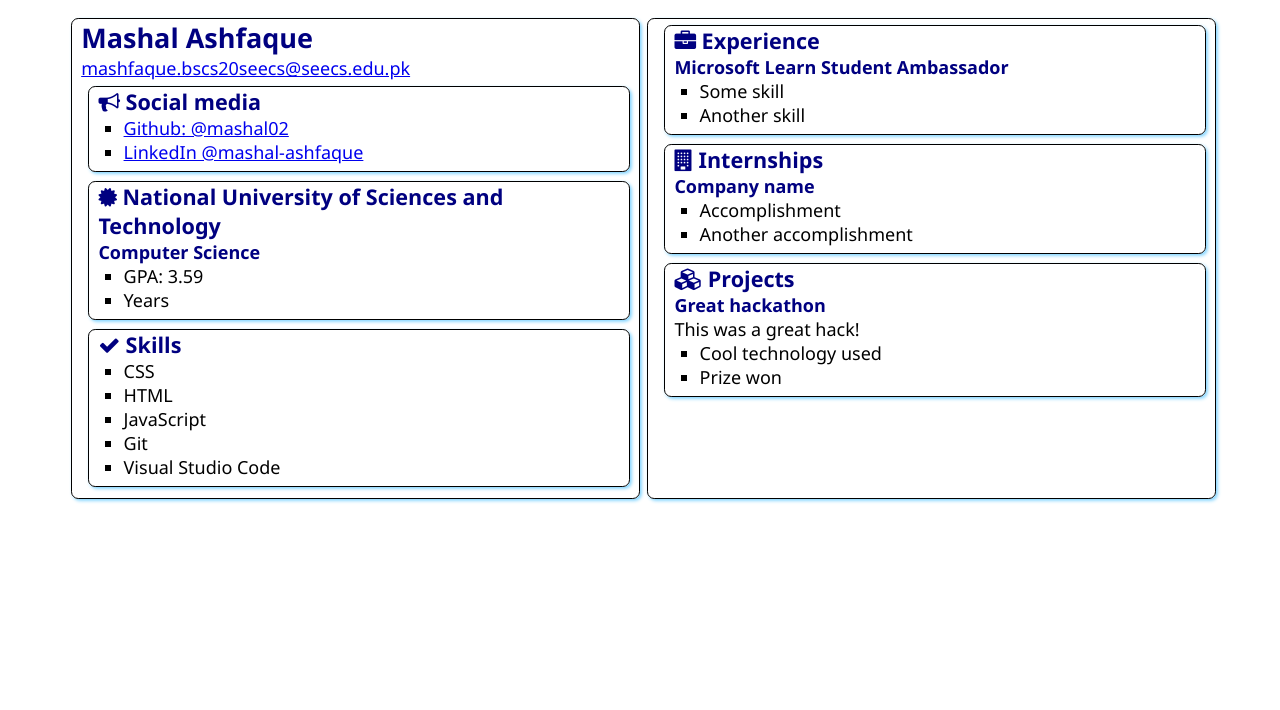
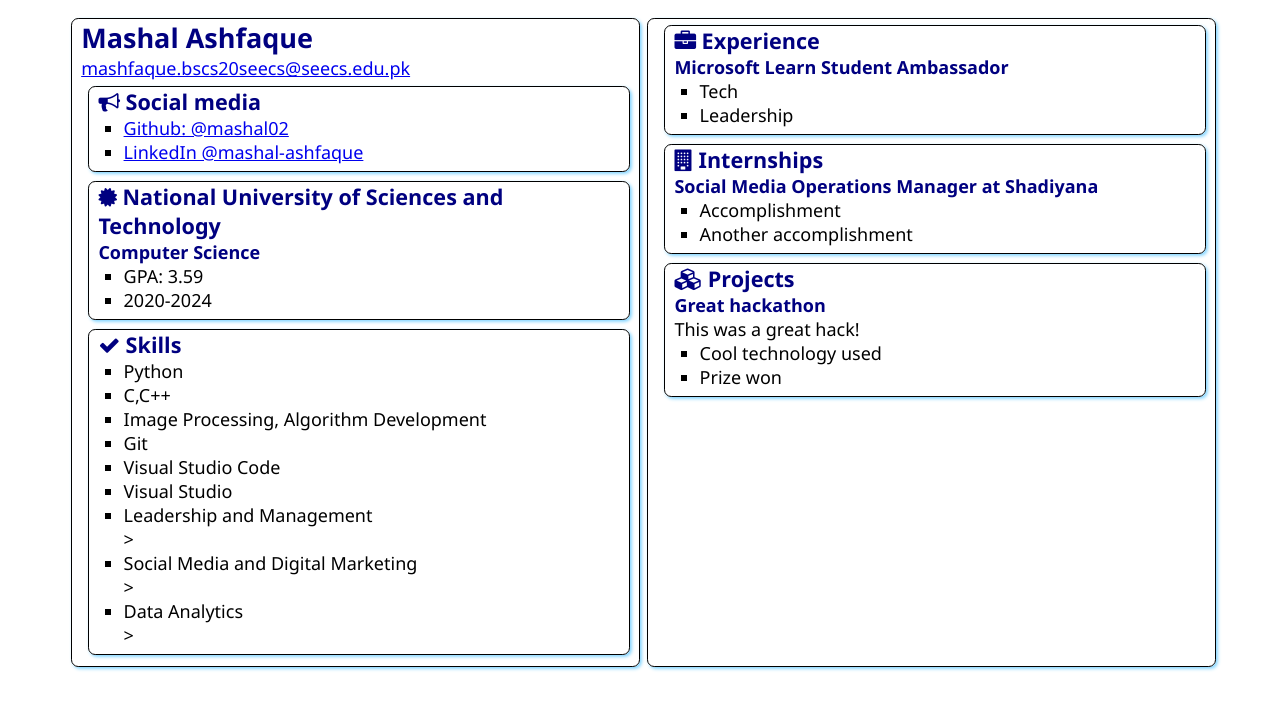
Before and after one commit to mashal02/SATechnicalOnboarding, a plain HTML site: page src/index.html in a window 1280 px wide. Drawn offline with Linux system fonts and the light colour scheme.

Commit message:
updated some info

```diff
--- a/src/index.html
+++ b/src/index.html
@@ -36,7 +36,7 @@
                     <h3>Computer Science</h3>
                     <ul>
                         <li>GPA: 3.59</li>
-                        <li>Years</li>
+                        <li>2020-2024</li>
                     </ul>
                 </div>
             </section>
@@ -47,11 +47,16 @@
                     Skills
                 </h2>
                 <ul>
-                    <li>CSS</li>
-                    <li>HTML</li>
-                    <li>JavaScript</li>
+                    <li>Python</li>
+                    <li>C,C++</li>
+                    <li>Image Processing, Algorithm Development</li>
                     <li>Git</li>
                     <li>Visual Studio Code</li>
+                    <li>Visual Studio</li>
+                    <li>Leadership and Management</li>>
+                    <li>Social Media and Digital Marketing</li>>
+                    <li>Data Analytics</li>>
+
                 </ul>
             </section>
         </article>
@@ -63,8 +68,8 @@
                 </h2>
                 <h3>Microsoft Learn Student Ambassador</h3>
                 <ul>
-                    <li>Some skill</li>
-                    <li>Another skill</li>
+                    <li>Tech</li>
+                    <li>Leadership</li>
                 </ul>
             </section>
             <section class="box">
@@ -73,7 +78,7 @@
                     Internships
                 </h2>
 
-                <h3>Company name</h3>
+                <h3>Social Media Operations Manager at Shadiyana</h3>
                 <ul>
                     <li>Accomplishment</li>
                     <li>Another accomplishment</li>
```
